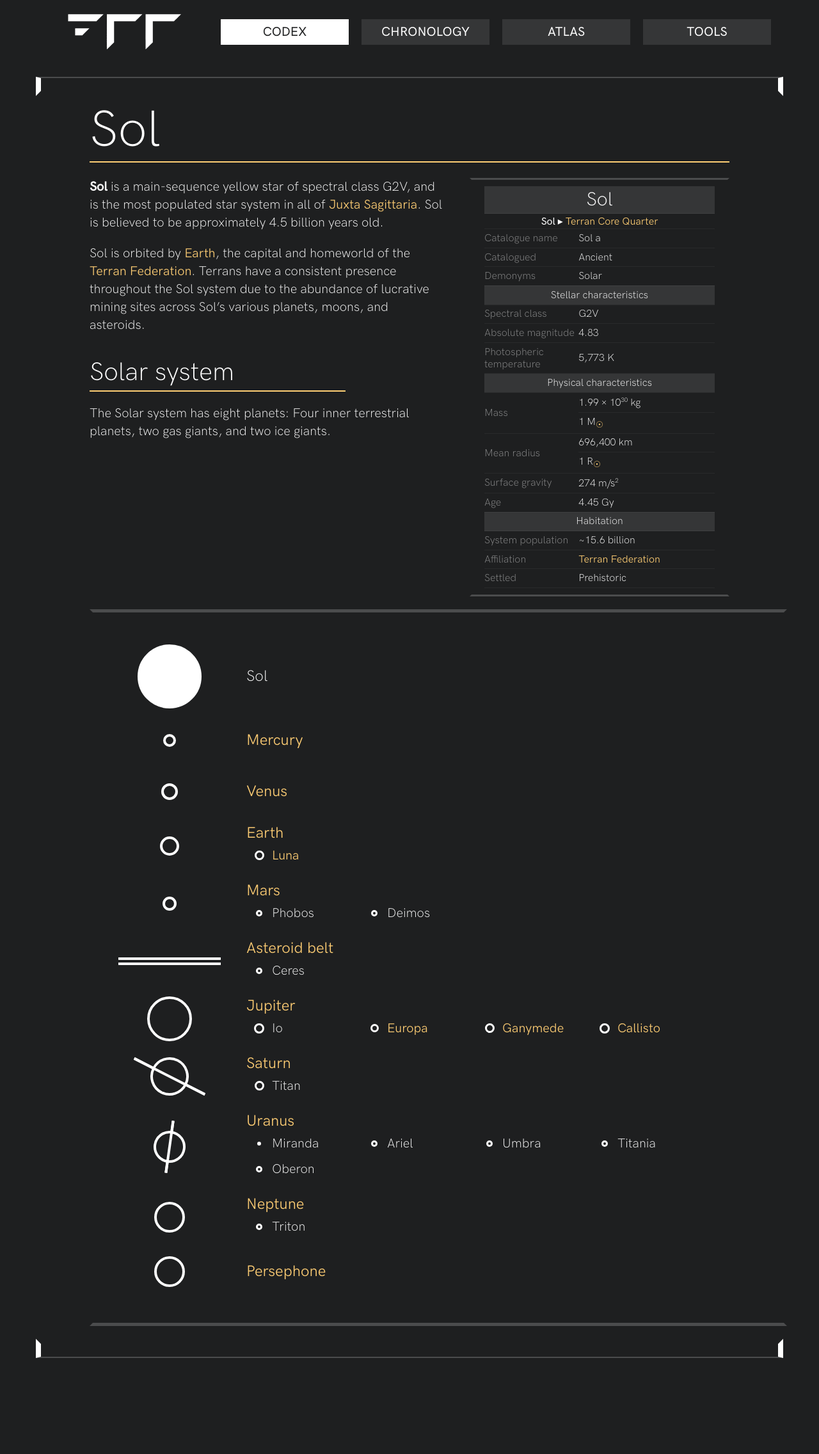
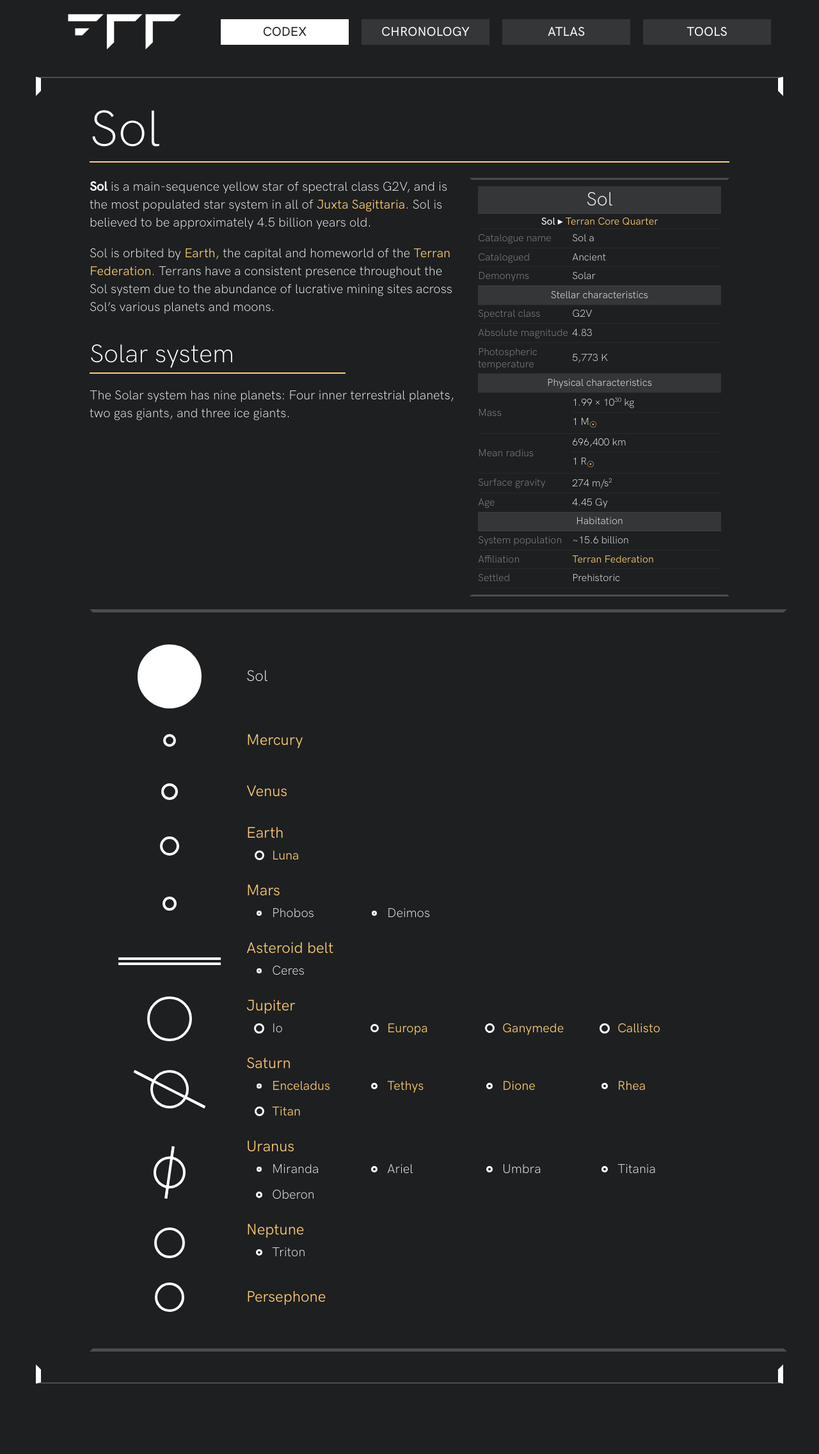
Before and after one commit to Kavaeric/p700, a Jekyll site: the page built from codex/Sol.md, in a window 1280 px wide. Shown: the whole page at 64% size. Built offline with Jekyll 4.4.1, drawn with Linux system fonts in a browser that asks for light colours; nearby versions of some CDN libraries; before the commit the page ends 2232 px from its top, so only the background shows below that.

Commit message:
New article
New article on Saturn

```diff
--- a/_includes/infobox_planet.html
+++ b/_includes/infobox_planet.html
@@ -21,8 +21,12 @@
             <td colspan="2">
                 <a data-fancybox="gallery" href="media/{{include.image}}">
                     <img src="media/thumb-{{include.image}}">
-                    <span>{{ include.caption }}</span>
                 </a>
+                {% if include.caption != null %}
+                <div class="caption">
+                    {{ include.caption | markdownify | remove: '<p>' | remove: '</p>' }}
+                </div>
+                {% endif %}
             </td>
         </tr>
         {% endif %}
--- a/codex/Sol.md
+++ b/codex/Sol.md
@@ -35,10 +35,10 @@
 
 Sol is orbited by [Earth](Earth), the capital and homeworld of the [Terran Federation](Terran_Federation).
 Terrans have a consistent presence throughout the Sol system due to the abundance of lucrative mining
-sites across Sol's various planets, moons, and asteroids.
+sites across Sol's various planets and moons.
 
 ## Solar system
-The Solar system has eight planets: Four inner terrestrial planets, two gas giants, and two ice giants.
+The Solar system has nine planets: Four inner terrestrial planets, two gas giants, and three ice giants.
 
 <div class="systemDiagram">
     {% include system_object.html
@@ -67,8 +67,8 @@
         moons=luna
     %}
     {% capture marsmoons %}
-    {% include system_moon.html name='Phobos' diameter='.5' %}
-    {% include system_moon.html name='Deimos' diameter='.5' %}
+    {% include system_moon.html name='Phobos' diameter='.4' %}
+    {% include system_moon.html name='Deimos' diameter='.4' %}
     {% endcapture %}
     {% include system_object.html
         name="Mars"
@@ -79,7 +79,7 @@
     %}
 
     {% capture asteroids %}
-    {% include system_moon.html name='Ceres' diameter='.5' %}
+    {% include system_moon.html name='Ceres' diameter='.4' %}
     {% endcapture %}
     {% include system_object.html
         name="Asteroid belt"
@@ -102,7 +102,11 @@
         moons=jupitermoons
     %}
     {% capture saturnmoons %}
-    {% include system_moon.html name='Titan' diameter='.75' %}
+    {% include system_moon.html name='Enceladus' article='Enceladus' diameter='.4' %}
+    {% include system_moon.html name='Tethys' article='Tethys' diameter='.5' %}
+    {% include system_moon.html name='Dione' article='Dione' diameter='.5' %}
+    {% include system_moon.html name='Rhea' article='Rhea' diameter='.5' %}
+    {% include system_moon.html name='Titan' article='Titan' diameter='.75' %}
     {% endcapture %}
     {% include system_object.html
         name="Saturn"
@@ -114,7 +118,7 @@
         ringsize="1.8"
     %}
     {% capture uranusmoons %}
-    {% include system_moon.html name='Miranda' diameter='.3' %}
+    {% include system_moon.html name='Miranda' diameter='.4' %}
     {% include system_moon.html name='Ariel' diameter='.5' %}
     {% include system_moon.html name='Umbra' diameter='.5' %}
     {% include system_moon.html name='Titania' diameter='.5' %}
--- a/infobox.css
+++ b/infobox.css
@@ -19,15 +19,13 @@
     .infobox {
         width: 20em;
         float: right;
-        margin: 0 0 1em 2em;
+        margin: 0 0 1em 1em;
     }
 
     .infobox table {
-        width: 90%;
+        width: 95%;
     }
 }
-
-
 
 .infobox td,
 .infobox th {
@@ -47,8 +45,12 @@
     font-weight: 500;
 }
 
-.infobox .mainImg {
+.infobox thead .mainImg {
     width: 100%;
+}
+
+.infobox thead .caption {
+    padding-bottom: .4em;
 }
 
 .infobox tbody th {
```
Also changed, not shown: other parts of codex/Sol.md (+1 -1 lines), codex/Callisto.md (+1 -1 lines), codex/Jupiter.md (+3 -3 lines), codex/Saturn.md (added, +113 -0 lines), codex/Venus.md (+1 -1 lines), codex/media/Aruarian.jpg (added), codex/media/thumb-Aruarian.jpg (added), 9 other files.
